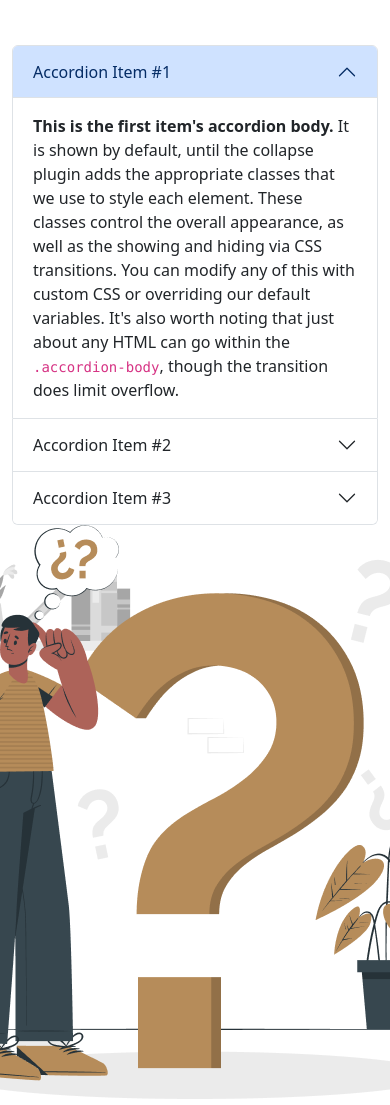
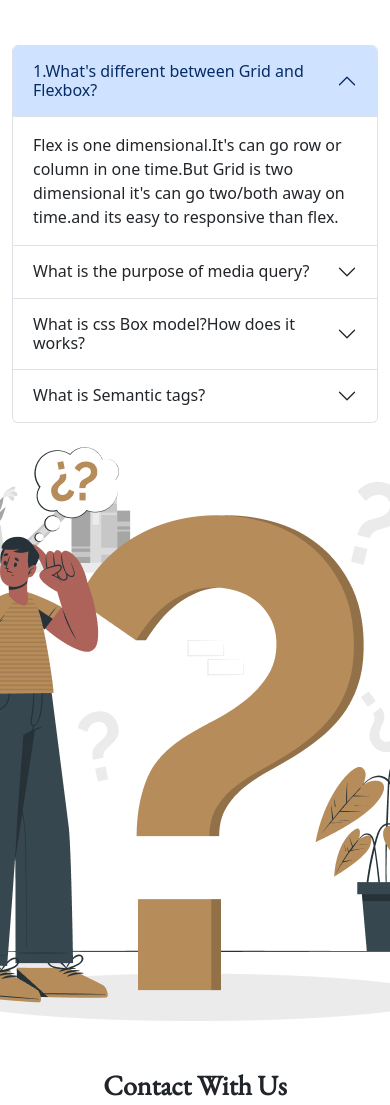
Before and after one commit to mohaiminul375/legal-solutions, a plain HTML site: page index.html in a window 390 px wide. Shown: the part 4867-5972 px from the top of the page. Drawn offline with nearby package versions, Linux system fonts and the light colour scheme.

Commit message:
create 4 accordion

```diff
--- a/index.html
+++ b/index.html
@@ -259,18 +259,13 @@
                             <h2 class="accordion-header">
                                 <button class="accordion-button" type="button" data-bs-toggle="collapse"
                                     data-bs-target="#collapseOne" aria-expanded="true" aria-controls="collapseOne">
-                                    Accordion Item #1
+                                   1.What's different between Grid and Flexbox?
                                 </button>
                             </h2>
                             <div id="collapseOne" class="accordion-collapse collapse show"
                                 data-bs-parent="#accordionExample">
                                 <div class="accordion-body">
-                                    <strong>This is the first item's accordion body.</strong> It is shown by default,
-                                    until the collapse plugin adds the appropriate classes that we use to style each
-                                    element. These classes control the overall appearance, as well as the showing and
-                                    hiding via CSS transitions. You can modify any of this with custom CSS or overriding
-                                    our default variables. It's also worth noting that just about any HTML can go within
-                                    the <code>.accordion-body</code>, though the transition does limit overflow.
+                                    Flex is one dimensional.It's can go row or column in one time.But Grid is two dimensional it's can go two/both away on time.and its easy to responsive than flex.
                                 </div>
                             </div>
                         </div>
@@ -278,18 +273,13 @@
                             <h2 class="accordion-header">
                                 <button class="accordion-button collapsed" type="button" data-bs-toggle="collapse"
                                     data-bs-target="#collapseTwo" aria-expanded="false" aria-controls="collapseTwo">
-                                    Accordion Item #2
+                                    What is the purpose of media query?
                                 </button>
                             </h2>
                             <div id="collapseTwo" class="accordion-collapse collapse"
                                 data-bs-parent="#accordionExample">
                                 <div class="accordion-body">
-                                    <strong>This is the second item's accordion body.</strong> It is hidden by default,
-                                    until the collapse plugin adds the appropriate classes that we use to style each
-                                    element. These classes control the overall appearance, as well as the showing and
-                                    hiding via CSS transitions. You can modify any of this with custom CSS or overriding
-                                    our default variables. It's also worth noting that just about any HTML can go within
-                                    the <code>.accordion-body</code>, though the transition does limit overflow.
+                                    Media query allow to apply Css style various type of device. CSS apply style by print and screen
                                 </div>
                             </div>
                         </div>
@@ -298,25 +288,36 @@
                             <h2 class="accordion-header">
                                 <button class="accordion-button collapsed" type="button" data-bs-toggle="collapse"
                                     data-bs-target="#collapseThree" aria-expanded="false" aria-controls="collapseThree">
-                                    Accordion Item #3
+                                    What is css Box model?How does it works?
                                 </button>
                             </h2>
                             <div id="collapseThree" class="accordion-collapse collapse"
                                 data-bs-parent="#accordionExample">
                                 <div class="accordion-body">
-                                    <strong>This is the third item's accordion body.</strong> It is hidden by default,
-                                    until the collapse plugin adds the appropriate classes that we use to style each
-                                    element. These classes control the overall appearance, as well as the showing and
-                                    hiding via CSS transitions. You can modify any of this with custom CSS or overriding
-                                    our default variables. It's also worth noting that just about any HTML can go within
-                                    the <code>.accordion-body</code>, though the transition does limit overflow.
+                                    A box in CSS consists of a content area, which is where any text, images, or other HTML elements are displayed. This is optionally surrounded by padding, a border, and a margin, on one or more sides. The box model describes how these elements work together to create a box as displayed by CSS
+                                </div>
+                            </div>
+                        </div>
+                        <div class="accordion-item">
+                            <h2 class="accordion-header">
+                                <button class="accordion-button collapsed" type="button" data-bs-toggle="collapse"
+                                    data-bs-target="#collapseFour" aria-expanded="false" aria-controls="collapseFour">
+                                    What is Semantic tags?
+                                </button>
+                            </h2>
+                            <div id="collapseFour" class="accordion-collapse collapse"
+                                data-bs-parent="#accordionExample">
+                                <div class="accordion-body">
+                                    HTML Semantic means Meaningful Tags.
+                                    Example: article tag defines articles
+                                    nav tags defines navigation bar
                                 </div>
                             </div>
                         </div>
                     </div>
                 </div>
 
-                <div>
+                <div class="mt-4 mt-md-0">
                     <img src="images/faq.png" alt="">
                 </div>
             </div>
```
